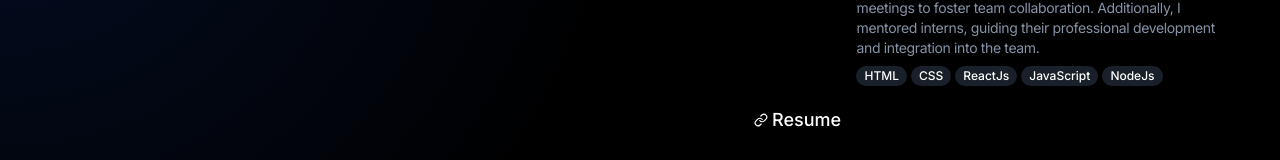
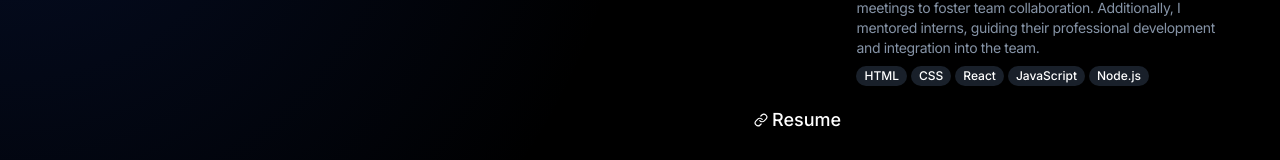
Before and after one commit to nosangCodes/nosang-portfolio, a Next.js app: page /experience in a window 1280 px wide. Shown: the part 198-358 px from the top of the page. Built offline with nearby package versions, Linux system fonts and the light colour scheme.

Commit message:
update skills

```diff
--- a/data.ts
+++ b/data.ts
@@ -7,6 +7,6 @@ export const experiences: Array<Experience> = [
     company: "Fi Ellements",
     description:
       "As an Associate Software Engineer at Fi Ellements from February 2022 to August 2023, I delivered technical support across multiple projects, ensuring high levels of user satisfaction. I collaborated closely with design teams to implement web designs from Figma into intuitive, user-friendly interfaces. I enhanced software functionality through API integrations and actively participated in cross-functional meetings to foster team collaboration. Additionally, I mentored interns, guiding their professional development and integration into the team.",
-    skills: ["HTML", "CSS", "ReactJs", "JavaScript", "NodeJs"],
+    skills: ["HTML", "CSS", "React", "JavaScript", "Node.js"],
   },
 ];
```
